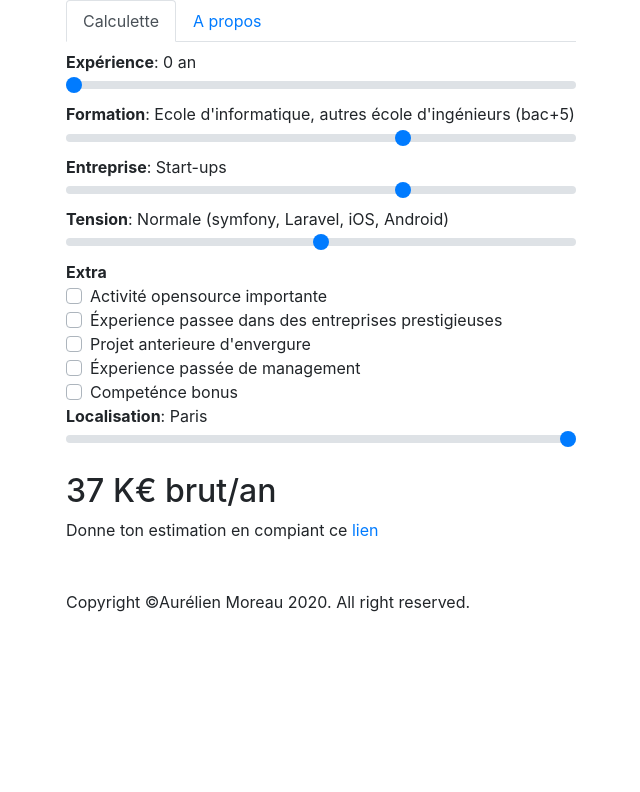
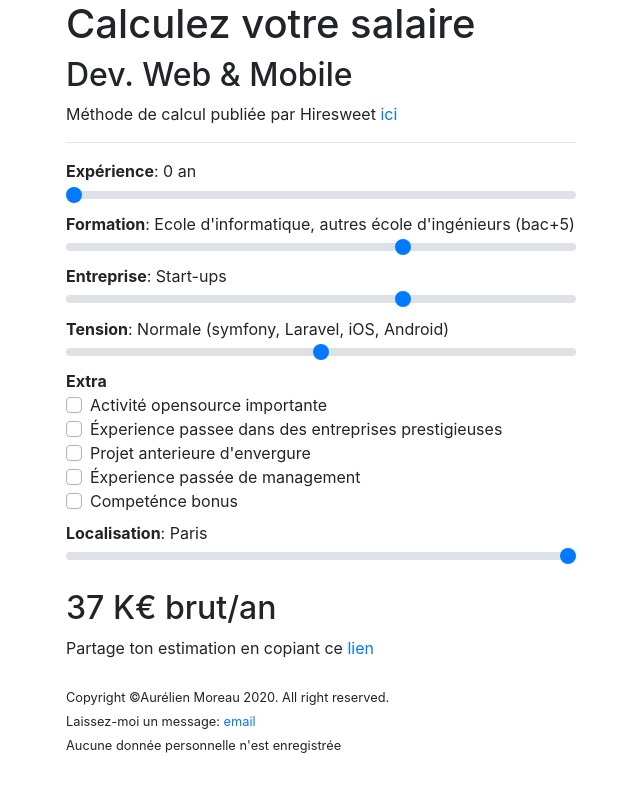
Before and after one commit to yienyien/combienjevaux, a Vue app in the folder frontend/: page / in a window 1280 px wide. Shown: the top 792 px of the page, without its empty margins (319-959 px from the left). Built offline with nearby package versions, Linux system fonts and the light colour scheme.

Commit message:
One page, exact sliders

```diff
--- a/frontend/src/App.vue
+++ b/frontend/src/App.vue
@@ -1,12 +1,22 @@
 <template>
 <b-container class="topcontainer">
-  <b-nav tabs class="mb-2">
-    <b-nav-item :to="$router.resolve('/').href" exact exact-active-class="active">Calculette</b-nav-item>
-    <b-nav-item :to="$router.resolve('/about').href" exact exact-active-class="active">A propos</b-nav-item>
-  </b-nav>
+  <!--b-nav tabs class="mb-2">
+      <b-nav-item :to="$router.resolve('/').href" exact exact-active-class="active">Calculette</b-nav-item>
+      <b-nav-item :to="$router.resolve('/about').href" exact exact-active-class="active">A propos</b-nav-item>
+  </b-nav-->
+  <h1>Calculez votre salaire</h1>
+  <h2>Dev. Web & Mobile</h2>
+  <p>Méthode de calcul publiée par Hiresweet <a href="https://blog.hiresweet.com/fr/formule-de-salaire/">ici</a></p>
+  <hr>
   <router-view/>
-  <footer class="mt-5">
-    Copyright ©Aurélien Moreau 2020. All right reserved.
+  <footer class="mt-4">
+    <small>
+      Copyright ©Aurélien Moreau 2020. All right reserved.
+      <br/>
+      Laissez-moi un message: <a href="mailto:aurelien.moreau@aulient.com">email</a>
+      <br/>
+      Aucune donnée personnelle n'est enregistrée
+    </small>
   </footer>
 </b-container>
 </template>
--- a/frontend/src/views/Home.vue
+++ b/frontend/src/views/Home.vue
@@ -1,9 +1,9 @@
 <template>
 <div class="home">
   <Scaller v-model="n" max="40" title="Expérience" :details="xpdetails"/>
-  <Scaller v-model="e" min="0.8" max="1.1" step="0.01" title="Formation" :details="education"/>
-  <Scaller v-model="c" min="0.8" max="1.1" step="0.01" title="Entreprise" :details="compagny"/>
-  <Scaller v-model="t" min="0.9" max="1.1" step="0.01" title="Tension" :details="tension"/>
+  <Scaller v-model="e" min="0.8" max="1.1" step="0.1" title="Formation" :details="education"/>
+  <Scaller v-model="c" min="0.8" max="1.1" step="0.1" title="Entreprise" :details="compagny"/>
+  <Scaller v-model="t" min="0.9" max="1.1" step="0.1" title="Tension" :details="tension"/>
   <b-row>
     <b-col>
       <b>Extra</b>
@@ -14,11 +14,11 @@
       <b-form-checkbox v-model="e5">Compet&eacute;nce bonus</b-form-checkbox>
     </b-col>
   </b-row>
-  <Scaller v-model="r" min="0.6" max="1" step="0.01" title="Localisation" :details="localisation"/>
+  <Scaller v-model="r" min="0.8" max="1" step="0.2" title="Localisation" :details="localisation" class="mt-2"/>
   <b-row class="mt-3">
     <b-col>
       <h2>{{ compute() }} K&euro; brut/an</h2>
-      Donne ton estimation en compiant ce <a :href="gurl()">lien</a>
+      Partage ton estimation en copiant ce <a :href="gurl()">lien</a>
     </b-col>
   </b-row>
 </div>
@@ -98,7 +98,7 @@ const HomeModule = Vue.extend({
     },
     localisation () {
       if (this.r < 1) {
-        return 'province'
+        return 'Province'
       } else {
         return 'Paris'
       }
```
Also changed, not shown: 1 other file (tests, documents, lock files or other folders).
